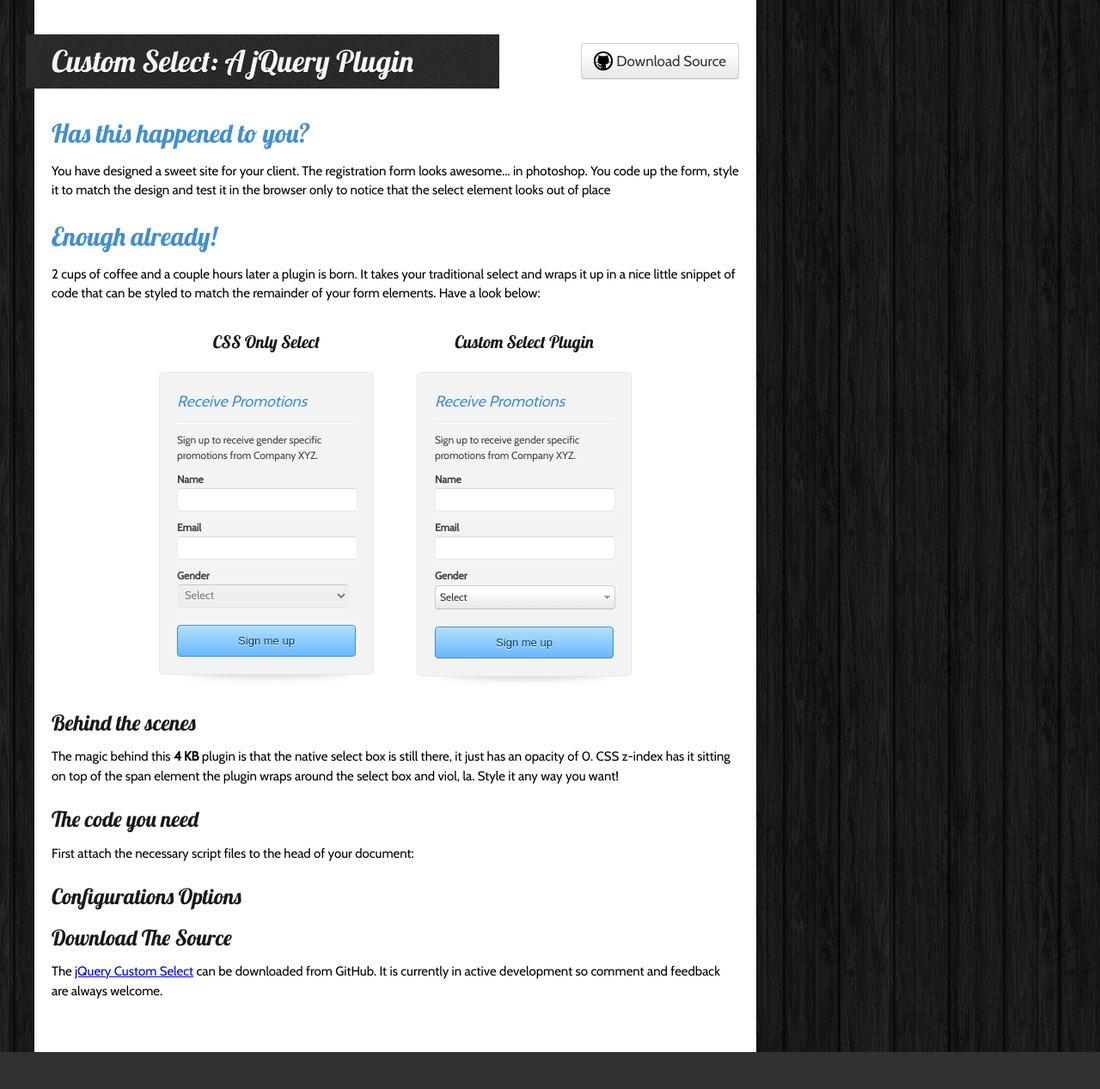
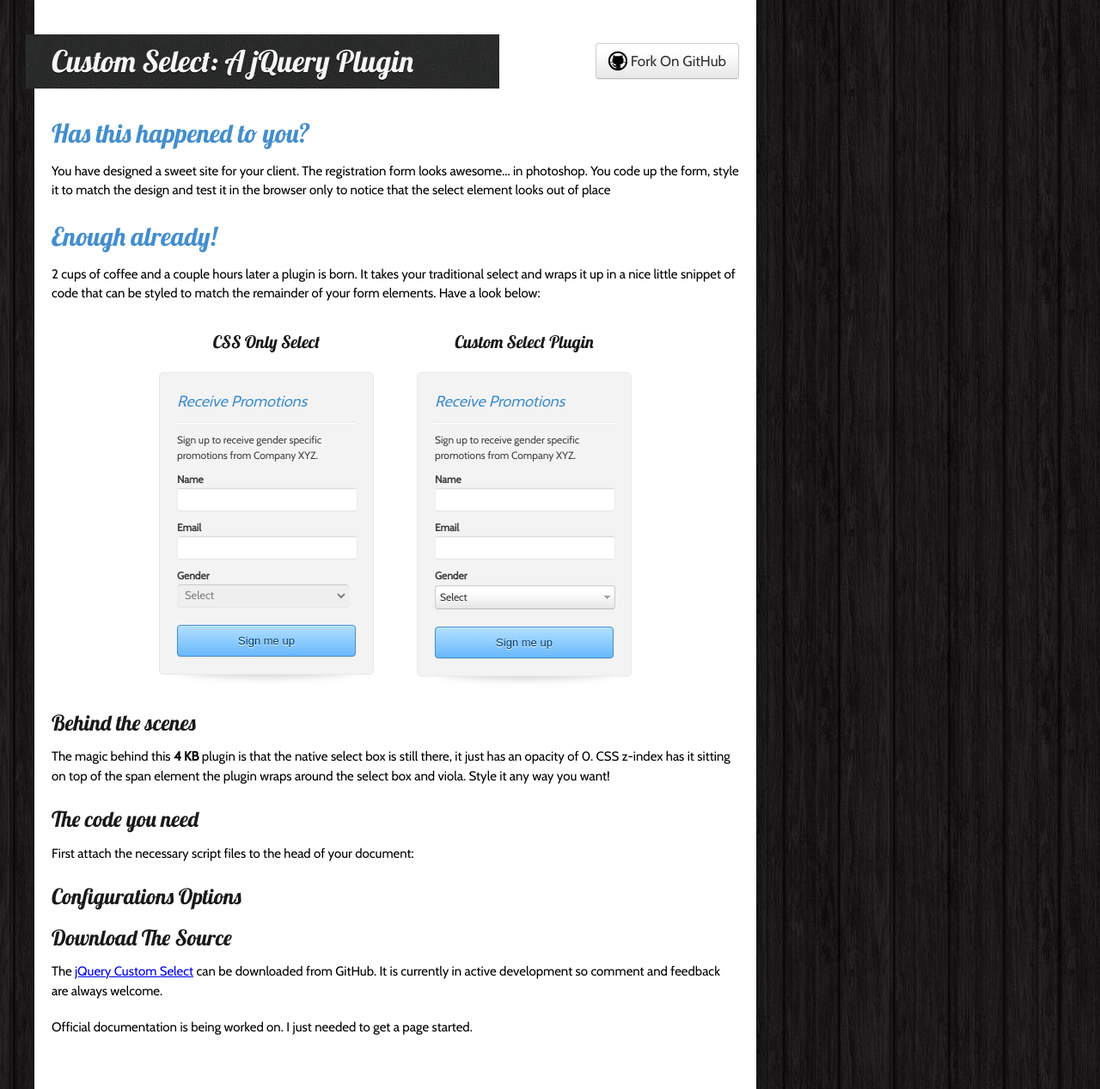
Before and after one commit to jamiepickett/jQuery-Custom-Select, a plain HTML site: page index.html in a window 1280 px wide. Shown: the whole page at 86% size. Before the commit the page ends 1224 px from the top, so only its background shows below. Drawn offline with nearby package versions, Linux system fonts and the light colour scheme.

Commit message:
changed my github pointers

```diff
--- a/index.html
+++ b/index.html
@@ -14,7 +14,7 @@
 	<body>
 		<div id="wrap">
 			<h1>Custom Select: A jQuery Plugin</h1>
-			<a href="https://github.com/iridium13/jQuery-Custom-Select" class="git btn"><span>Download Source</span></a>
+			<a href="https://github.com/jamiepickett/jQuery-Custom-Select" class="git btn"><span>Fork On GitHub</span></a>
 			<h2>Has this happened to you?</h2>
 			<p>You have designed a sweet site for your client.  The registration form looks awesome... in photoshop.  You code up the form, style it to match the design and test it in the browser only to notice that the select element looks out of place</p>
 			<h2>Enough already!</h2>
@@ -89,7 +89,7 @@
 				</div>
 			</div>
 			<h3>Behind the scenes</h3>
-			<p>The magic behind this <strong>4 KB</strong> plugin is that the native select box is still there, it just has an opacity of 0.  CSS z-index has it sitting on top of the span element the plugin wraps around the select box and viol, la.  Style it any way you want!</p>
+			<p>The magic behind this <strong>4 KB</strong> plugin is that the native select box is still there, it just has an opacity of 0.  CSS z-index has it sitting on top of the span element the plugin wraps around the select box and viola.  Style it any way you want!</p>
 
 			<h3>The code you need</h3>
 			<p>First attach the necessary script files to the head of your document:</p>
@@ -103,8 +103,8 @@
 			</div>
 
 			<h3>Download The Source</h3>
-			<p>The <a href="https://github.com/iridium13/jQuery-Custom-Select">jQuery Custom Select</a> can be downloaded from GitHub.  It is currently in active development so comment and feedback are always welcome.</p>
-
+			<p>The <a href="https://github.com/jamiepickett/jQuery-Custom-Select">jQuery Custom Select</a> can be downloaded from GitHub.  It is currently in active development so comment and feedback are always welcome.</p>
+<p>Official documentation is being worked on.  I just needed to get a page started.</p>
 		</div>
 		<script>
 			$(document).ready(function(){
```
